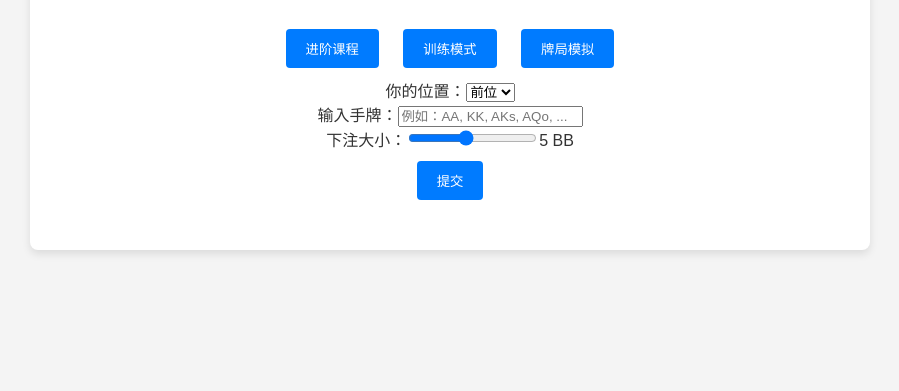
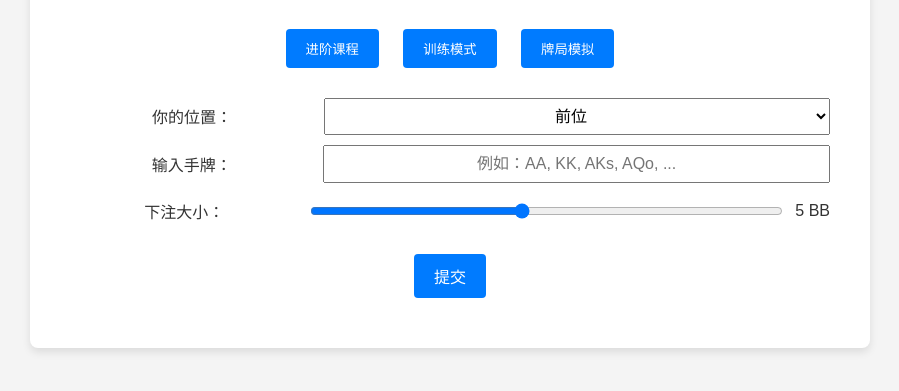
Before and after one commit to gangyu59/GTOTrainer, a plain HTML site: page index.html in a window 1280 px wide. Both pictures are taken after a click on the button "训练模式". Shown: the part 109-500 px from the top of the page, without its empty margins (190-1089 px from the left). Drawn offline with Linux system fonts and the light colour scheme.

Commit message:
Add files via upload

```diff
--- a/css/style.css
+++ b/css/style.css
@@ -34,3 +34,51 @@ button:hover {
     text-align: left; /* 确保内容左对齐，而不是居中 */
     margin-top: 20px; /* 添加一些空间，确保与其他部分不重叠 */
 }
+
+#training-section {
+    margin: 20px;
+}
+
+.form-group {
+    display: flex;
+    align-items: center;
+    justify-content: space-between;
+    margin-bottom: 10px;
+}
+
+.form-group label {
+    flex: 1;
+    font-size: 16px;
+    white-space: nowrap; /* 确保标签在一行内显示 */
+    margin-right: 10px;
+}
+
+.form-group input,
+.form-group select {
+    flex: 2;
+    padding: 8px;
+    font-size: 16px;
+    box-sizing: border-box;
+    text-align: center; /* 输入框和选择框内容居中 */
+}
+
+#bet-size-value {
+    margin-left: 10px;
+    font-size: 16px;
+}
+
+#submit-action {
+    width: auto; /* 自动宽度，匹配上面的按钮 */
+    padding: 10px 20px; /* 适当调整内边距 */
+    background-color: #007bff;
+    color: white;
+    font-size: 16px;
+    border: none;
+    border-radius: 4px;
+    cursor: pointer;
+    margin-top: 15px; /* 减少与上面的间距 */
+}
+
+#submit-action:hover {
+    background-color: #0056b3;
+}
```
